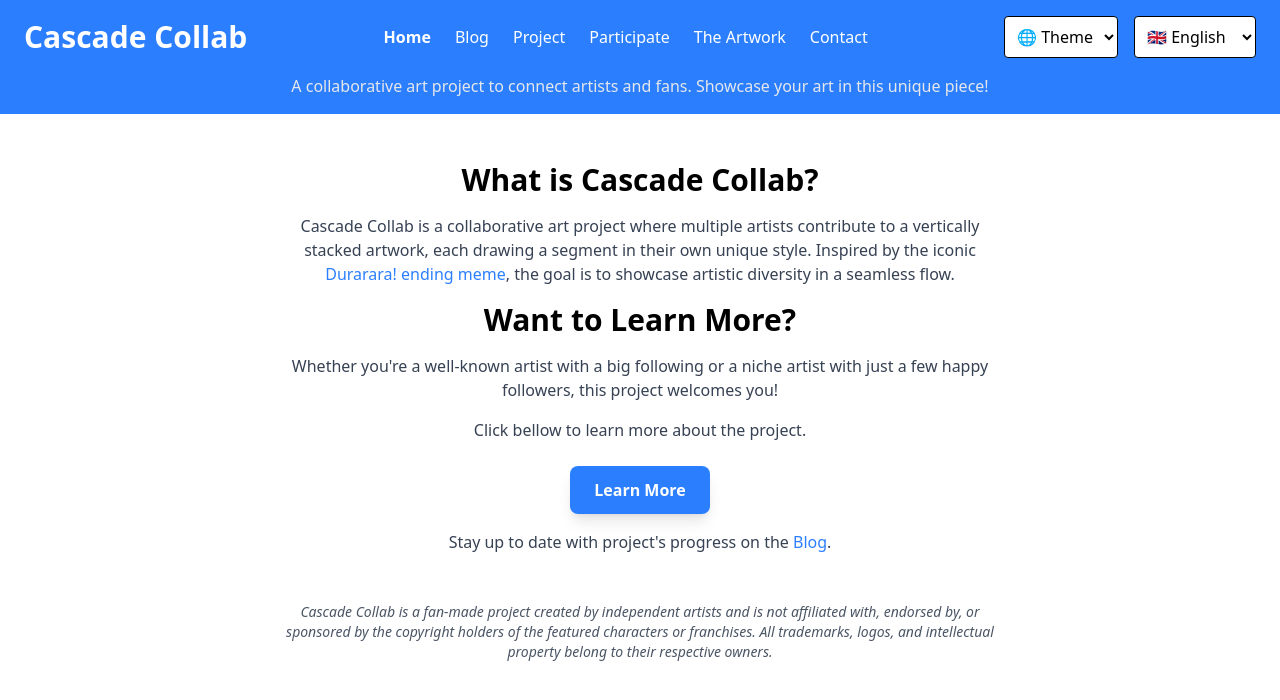
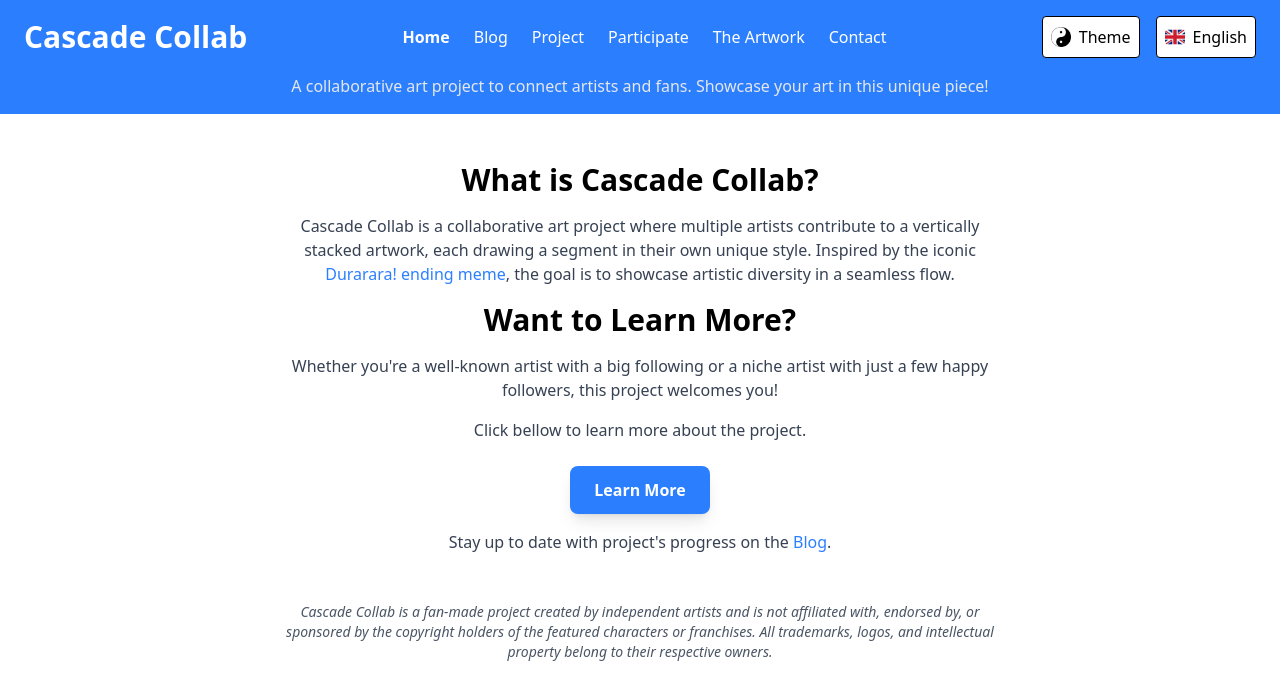
Before and after one commit to cascadecollab/cascadecollab.github.io, a Jekyll site: the page built from src/index.html, in a window 1280 px wide. Shown: the top 700 px of the page. Built offline with Jekyll 4.4.1, drawn with Linux system fonts in a browser that asks for light colours.

Commit message:
Update Theme & Language switchers with custom icons.

```diff
--- a/src/_includes/header.html
+++ b/src/_includes/header.html
@@ -58,35 +58,69 @@
         </nav>
 
         <!-- Theme & Language Switchers -->
-        <div class="flex gap-4 mt-4 md:mt-0">
-            <select id="theme-switcher" class="p-2 bg-white dark:bg-gray-800 text-black dark:text-white border rounded" onchange="setTheme(this.value)">
-                <option value="system">
+        {% assign themeLabel = 'Theme' %}
         {% if page.lang == 'es' %}
-                        &#127760; Tema
+            {% assign themeLabel = 'Tema' %}
+        {% endif %}
+        <div class="flex gap-4 mt-4 md:mt-0 relative">
+            <!-- Theme Switcher -->
+            <div class="relative">
+                <div class="flex items-center cursor-pointer bg-white dark:bg-gray-800 text-black dark:text-white border rounded p-2" onclick="toggleDropdown('theme-dropdown')">
+                    <img id="selected-theme-icon" src="/assets/img/theme-system.png" alt="Theme" class="w-5 h-5 mr-2">
+                    <span id="selected-theme-text" data-default-label="{{ themeLabel }}">{{ themeLabel }}</span>
+                </div>
+                <div id="theme-dropdown" class="absolute hidden bg-white dark:bg-gray-800 text-black dark:text-white border rounded-lg shadow-lg w-32 mt-2">
+                    <div class="p-2 space-y-2">
+                        <div id="theme-system" class="flex items-center p-2 cursor-pointer hover:bg-gray-100 dark:hover:bg-gray-700" onclick="setTheme('system')">
+                            <img src="/assets/img/theme-system.png" alt="System" class="w-5 h-5 mr-2">
+                            {% if page.lang == 'es' %}
+                                Sistema
                             {% else %}
-                        &#127760; Theme
+                                System
                             {% endif %}
-                </option>
-                <option value="light">
+                        </div>
+                        <div id="theme-light" class="flex items-center p-2 cursor-pointer hover:bg-gray-100 dark:hover:bg-gray-700" onclick="setTheme('light')">
+                            <img src="/assets/img/theme-light.png" alt="Light" class="w-5 h-5 mr-2">
                             {% if page.lang == 'es' %}
-                        &#9728;&#65039; Claro
+                                Claro
                             {% else %}
-                        &#9728;&#65039; Light
+                                Light
                             {% endif %}
-                </option>
-                <option value="dark">
+                        </div>
+                        <div id="theme-dark" class="flex items-center p-2 cursor-pointer hover:bg-gray-100 dark:hover:bg-gray-700" onclick="setTheme('dark')">
+                            <img src="/assets/img/theme-dark.png" alt="Dark" class="w-5 h-5 mr-2">
                             {% if page.lang == 'es' %}
-                        &#127769; Oscuro
+                                Oscuro
                             {% else %}
-                        &#127769; Dark
+                                Dark
                             {% endif %}
-                </option>
-            </select>
-
-            <select id="language-switcher" class="p-2 bg-white dark:bg-gray-800 text-black dark:text-white border rounded" onchange="switchLanguage(this.value)">
-                <option value="en">&#127468;&#127463; English</option>
-                <option value="es">&#127466;&#127480; Español</option>
-            </select>
+                        </div>
+                    </div>
+                </div>
+            </div>
+            <!-- Language Switcher -->
+            <div class="relative">
+                <div class="flex items-center cursor-pointer bg-white dark:bg-gray-800 text-black dark:text-white border rounded p-2" onclick="toggleDropdown('language-dropdown')">
+                    <img id="selected-language-icon" src="/assets/img/lang-{{ page.lang }}.png" alt="Language" class="w-5 h-5 mr-2">
+                    <span id="selected-language-text">
+                        {% if page.lang == 'es' %}
+                            Español
+                        {% else %}
+                            English
+                        {% endif %}
+                    </span>
+                </div>
+                <div id="language-dropdown" class="absolute hidden bg-white dark:bg-gray-800 text-black dark:text-white border rounded-lg shadow-lg w-32 mt-2">
+                    <div class="p-2 space-y-2">
+                        <div id="lang-en" class="flex items-center p-2 cursor-pointer hover:bg-gray-100 dark:hover:bg-gray-700" onclick="switchLanguage('en')">
+                            <img src="/assets/img/lang-en.png" alt="English" class="w-5 h-5 mr-2"> English
+                        </div>
+                        <div id="lang-es" class="flex items-center p-2 cursor-pointer hover:bg-gray-100 dark:hover:bg-gray-700" onclick="switchLanguage('es')">
+                            <img src="/assets/img/lang-es.png" alt="Español" class="w-5 h-5 mr-2"> Español
+                        </div>
+                    </div>
+                </div>
+            </div>
         </div>
 
         <!-- Project Description -->
--- a/src/assets/css/main.css
+++ b/src/assets/css/main.css
@@ -10,6 +10,7 @@
     --color-blue-500: oklch(0.623 0.214 259.815);
     --color-blue-600: oklch(0.546 0.245 262.881);
     --color-blue-900: oklch(0.379 0.146 265.522);
+    --color-gray-100: oklch(0.967 0.003 264.542);
     --color-gray-200: oklch(0.928 0.006 264.531);
     --color-gray-300: oklch(0.872 0.01 258.338);
     --color-gray-400: oklch(0.707 0.022 261.325);
@@ -247,6 +248,9 @@
   .mt-8 {
     margin-top: calc(var(--spacing) * 8);
   }
+  .mr-2 {
+    margin-right: calc(var(--spacing) * 2);
+  }
   .mb-4 {
     margin-bottom: calc(var(--spacing) * 4);
   }
@@ -265,8 +269,8 @@
   .inline-block {
     display: inline-block;
   }
-  .table {
-    display: table;
+  .h-5 {
+    height: calc(var(--spacing) * 5);
   }
   .h-8 {
     height: calc(var(--spacing) * 8);
@@ -274,11 +278,17 @@
   .h-12 {
     height: calc(var(--spacing) * 12);
   }
+  .w-5 {
+    width: calc(var(--spacing) * 5);
+  }
   .w-8 {
     width: calc(var(--spacing) * 8);
   }
   .w-12 {
     width: calc(var(--spacing) * 12);
+  }
+  .w-32 {
+    width: calc(var(--spacing) * 32);
   }
   .w-full {
     width: 100%;
@@ -288,9 +298,6 @@
   }
   .max-w-max {
     max-width: max-content;
-  }
-  .border-collapse {
-    border-collapse: collapse;
   }
   .cursor-pointer {
     cursor: pointer;
@@ -434,9 +441,6 @@
   .text-white {
     color: var(--color-white);
   }
-  .underline {
-    text-decoration-line: underline;
-  }
   .opacity-0 {
     opacity: 0%;
   }
@@ -451,10 +455,6 @@
   .shadow-md {
     --tw-shadow: 0 4px 6px -1px var(--tw-shadow-color, rgb(0 0 0 / 0.1)), 0 2px 4px -2px var(--tw-shadow-color, rgb(0 0 0 / 0.1));
     box-shadow: var(--tw-inset-shadow), var(--tw-inset-ring-shadow), var(--tw-ring-offset-shadow), var(--tw-ring-shadow), var(--tw-shadow);
-  }
-  .outline {
-    outline-style: var(--tw-outline-style);
-    outline-width: 1px;
   }
   .transition {
     transition-property: color, background-color, border-color, outline-color, text-decoration-color, fill, stroke, --tw-gradient-from, --tw-gradient-via, --tw-gradient-to, opacity, box-shadow, transform, translate, scale, rotate, filter, -webkit-backdrop-filter, backdrop-filter;
@@ -478,6 +478,13 @@
     &:hover {
       @media (hover: hover) {
         background-color: var(--color-blue-600);
+      }
+    }
+  }
+  .hover\:bg-gray-100 {
+    &:hover {
+      @media (hover: hover) {
+        background-color: var(--color-gray-100);
       }
     }
   }
@@ -559,6 +566,15 @@
       color: var(--color-white);
     }
   }
+  .dark\:hover\:bg-gray-700 {
+    &:where(.dark, .dark *) {
+      &:hover {
+        @media (hover: hover) {
+          background-color: var(--color-gray-700);
+        }
+      }
+    }
+  }
 }
 :root {
   color-scheme: light dark;
@@ -638,11 +654,6 @@
   inherits: false;
   initial-value: 0 0 #0000;
 }
-@property --tw-outline-style {
-  syntax: "*";
-  inherits: false;
-  initial-value: solid;
-}
 @property --tw-duration {
   syntax: "*";
   inherits: false;
--- a/src/assets/js/main.js
+++ b/src/assets/js/main.js
@@ -5,6 +5,7 @@ function setTheme(theme) {
         localStorage.setItem('theme', theme);
     }
     updateTheme();
+    document.getElementById('theme-dropdown').classList.add('hidden');
 }
 
 function updateTheme() {
@@ -15,7 +16,12 @@ function updateTheme() {
         (!("theme" in localStorage) && window.matchMedia("(prefers-color-scheme: dark)").matches)
     );
     if(localStorage.theme) {
-        document.getElementById('theme-switcher').value = localStorage.theme;
+        const selectedTheme = document.getElementById(`theme-${localStorage.theme}`);
+        document.getElementById('selected-theme-icon').src = `/assets/img/theme-${localStorage.theme}.png`;
+        document.getElementById('selected-theme-text').textContent = selectedTheme.textContent;
+    } else {
+        document.getElementById('selected-theme-icon').src = `/assets/img/theme-system.png`;
+        document.getElementById('selected-theme-text').textContent = document.getElementById('selected-theme-text').dataset.defaultLabel;
     }
 }
 
@@ -27,6 +33,7 @@ function switchLanguage(lang) {
     } else if (lang === 'en' && currentPath.startsWith('/es')) {
         window.location.pathname = currentPath.substring(3) || '/';
     }
+    document.getElementById('language-dropdown').classList.add('hidden');
 }
 
 function initLanguage() {
@@ -53,8 +60,14 @@ function initLanguage() {
     if(currentLang !== lang) {
         switchLanguage(lang);
     } else {
-        document.getElementById('language-switcher').value = lang;
+        document.getElementById('selected-language-icon').src = `/assets/img/lang-${lang}.png`;
+        document.getElementById('selected-language-text').textContent = document.getElementById(`lang-${lang}`).textContent;
     }
+}
+
+
+function toggleDropdown(id) {
+    document.getElementById(id).classList.toggle('hidden');
 }
 
 function toggleMenuMobile() {
@@ -100,4 +113,10 @@ function getCurrentLanguage() {
 document.addEventListener("DOMContentLoaded", () => {
     updateTheme();
     initLanguage();
+    document.addEventListener('click', function(event) {
+        if (!event.target.closest('.relative')) {
+            document.getElementById('theme-dropdown').classList.add('hidden');
+            document.getElementById('language-dropdown').classList.add('hidden');
+        }
+    });
 });
```
Also changed, not shown: src/assets/img/lang-en.png (added), src/assets/img/lang-es.png (added), src/assets/img/theme-dark.png (added), src/assets/img/theme-light.png (added), src/assets/img/theme-system.png (added). Lines whose indentation alone changed are shown as unchanged.
